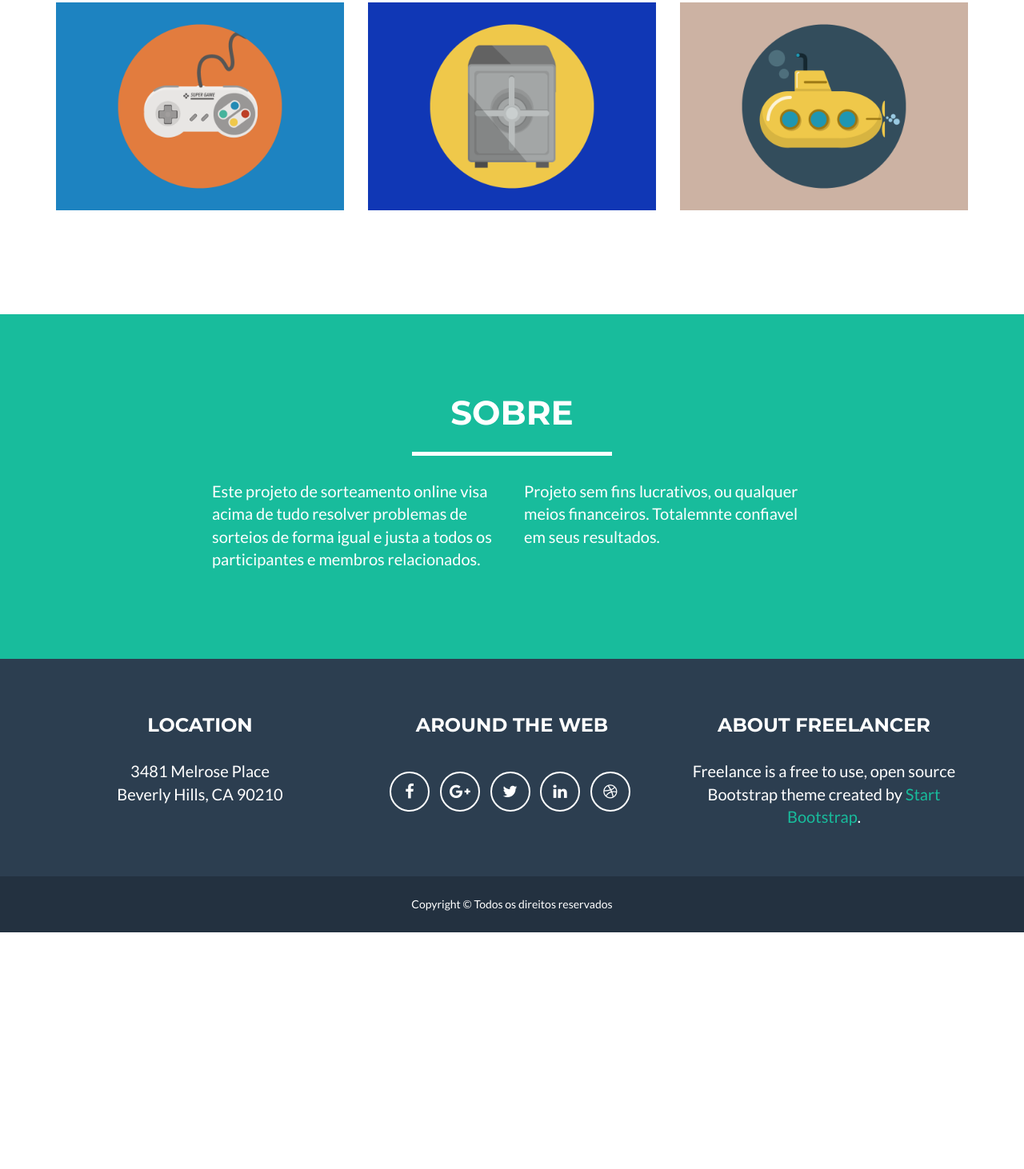
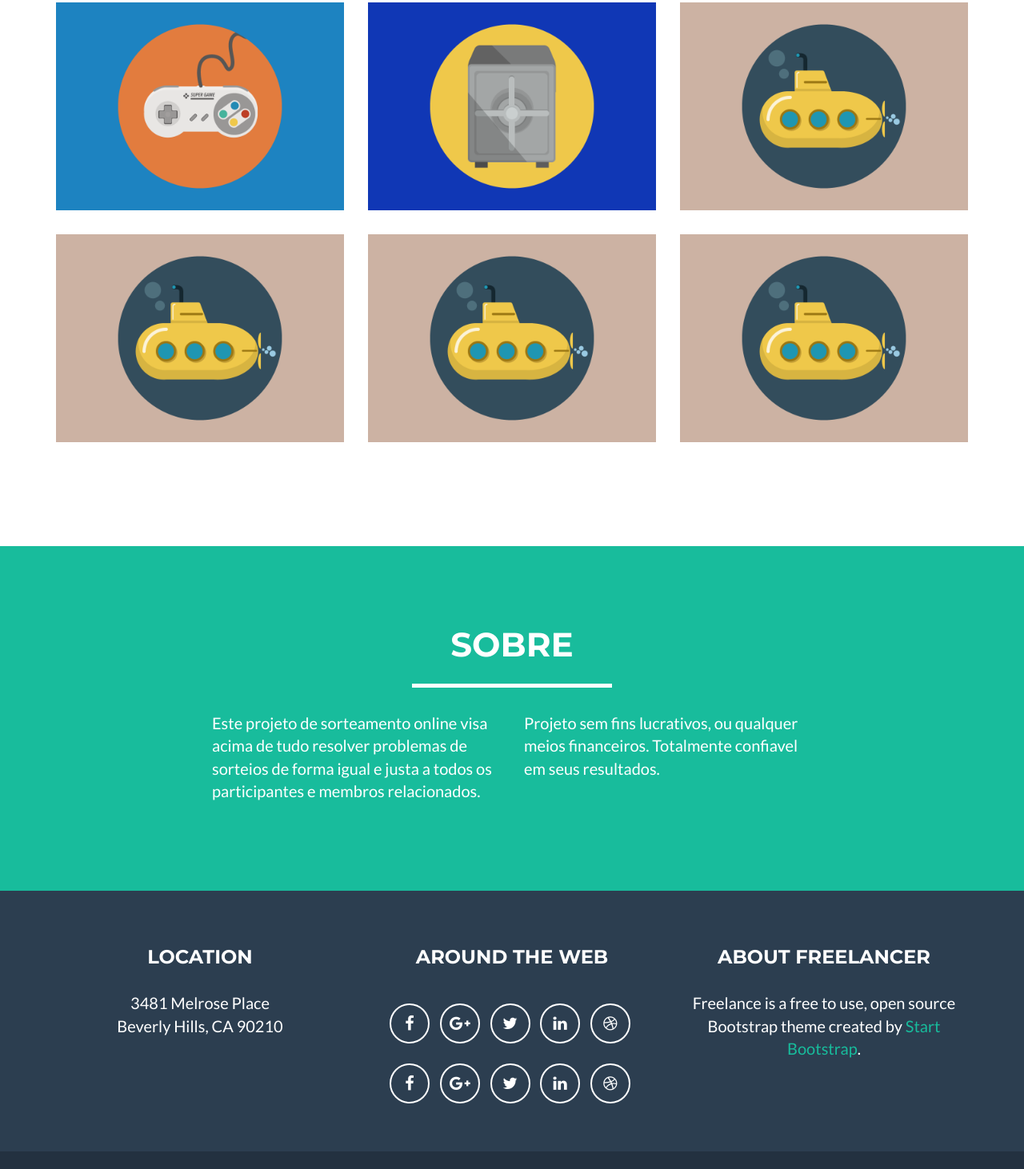
Before and after one commit to DavidSamerson/Projeto-Sorteador-Online, a website: page index.html in a window 1280 px wide. Shown: the part 1237-2699 px from the top of the page at 80% size. Before the commit the page ends 2403 px from the top, so only its background shows below. Drawn offline with nearby package versions, Linux system fonts and the light colour scheme.

Commit message:
Modificações

```diff
--- a/index.html
+++ b/index.html
@@ -153,6 +153,36 @@
                         <img src="img/portfolio/submarine.png" class="img-responsive" alt="Submarine">
                     </a>
                 </div>
+                <div class="col-sm-4 portfolio-item">
+                    <a href="#portfolioModal6" class="portfolio-link" data-toggle="modal">
+                        <div class="caption">
+                            <div class="caption-content">
+                                <i class="fa fa-search-plus fa-3x"></i>
+                            </div>
+                        </div>
+                        <img src="img/portfolio/submarine.png" class="img-responsive" alt="Submarine">
+                    </a>
+                </div>
+                <div class="col-sm-4 portfolio-item">
+                    <a href="#portfolioModal6" class="portfolio-link" data-toggle="modal">
+                        <div class="caption">
+                            <div class="caption-content">
+                                <i class="fa fa-search-plus fa-3x"></i>
+                            </div>
+                        </div>
+                        <img src="img/portfolio/submarine.png" class="img-responsive" alt="Submarine">
+                    </a>
+                </div>
+                <div class="col-sm-4 portfolio-item">
+                    <a href="#portfolioModal6" class="portfolio-link" data-toggle="modal">
+                        <div class="caption">
+                            <div class="caption-content">
+                                <i class="fa fa-search-plus fa-3x"></i>
+                            </div>
+                        </div>
+                        <img src="img/portfolio/submarine.png" class="img-responsive" alt="Submarine">
+                    </a>
+                </div>
             </div>
         </div>
     </section>
@@ -171,7 +201,7 @@
                     <p>Este projeto de sorteamento online visa acima de tudo resolver problemas de sorteios de forma igual e justa a todos os participantes e membros relacionados.</p>
                 </div>
                 <div class="col-lg-4">
-                    <p>Projeto sem fins lucrativos, ou qualquer meios financeiros. Totalemnte confiavel em seus resultados.</p>
+                    <p>Projeto sem fins lucrativos, ou qualquer meios financeiros. Totalmente confiavel em seus resultados.</p>
                 </div>
             </div>
         </div>
@@ -190,6 +220,23 @@
                     </div>
                     <div class="footer-col col-md-4">
                         <h3>Around the Web</h3>
+                        <ul class="list-inline">
+                            <li>
+                                <a href="#" class="btn-social btn-outline"><span class="sr-only">Facebook</span><i class="fa fa-fw fa-facebook"></i></a>
+                            </li>
+                            <li>
+                                <a href="#" class="btn-social btn-outline"><span class="sr-only">Google Plus</span><i class="fa fa-fw fa-google-plus"></i></a>
+                            </li>
+                            <li>
+                                <a href="#" class="btn-social btn-outline"><span class="sr-only">Twitter</span><i class="fa fa-fw fa-twitter"></i></a>
+                            </li>
+                            <li>
+                                <a href="#" class="btn-social btn-outline"><span class="sr-only">Linked In</span><i class="fa fa-fw fa-linkedin"></i></a>
+                            </li>
+                            <li>
+                                <a href="#" class="btn-social btn-outline"><span class="sr-only">Dribble</span><i class="fa fa-fw fa-dribbble"></i></a>
+                            </li>
+                        </ul>
                         <ul class="list-inline">
                             <li>
                                 <a href="#" class="btn-social btn-outline"><span class="sr-only">Facebook</span><i class="fa fa-fw fa-facebook"></i></a>
```
